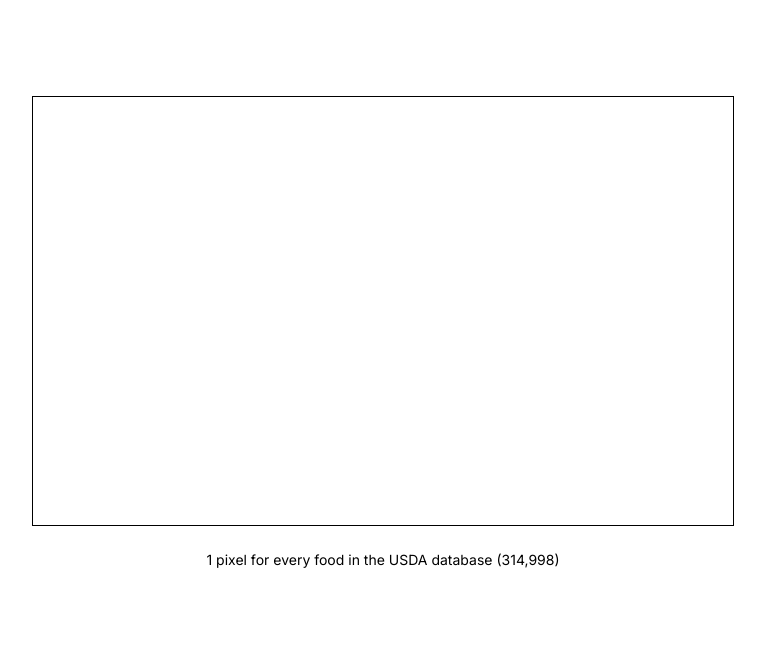
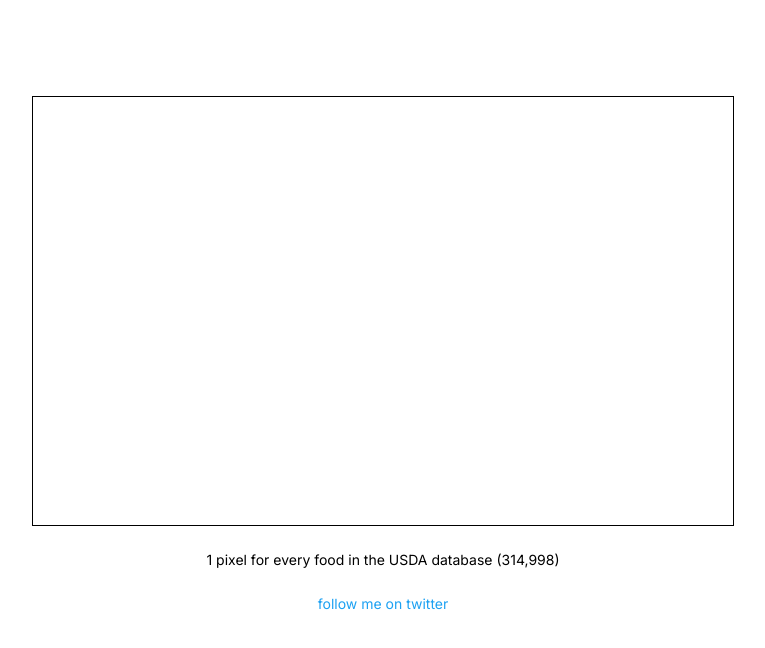
Before and after one commit to JoshElgar/foodpixel, a Next.js app: page / in a window 1280 px wide. Shown: the top 648 px of the page, without its empty margins (257-1022 px from the left). Built offline with nearby package versions, Linux system fonts and the light colour scheme.

Commit message:
Twitter link

```diff
--- a/src/app/globals.css
+++ b/src/app/globals.css
@@ -58,3 +58,11 @@ body {
 .food:hover .popup {
   visibility: visible;
 }
+
+a {
+  color: #1da1f2; /* Default link color */
+}
+
+a:hover {
+  color: #1a91da; /* Changes color to gold on hover */
+}
--- a/src/app/page.tsx
+++ b/src/app/page.tsx
@@ -6,9 +6,12 @@ export default function Home() {
   return (
     <main className="flex min-h-screen flex-col items-center py-8 lg:p-24">
       <RandomColorSquares />
-      <div className="text-sm text-center mt-6 px-12">
+      <p className="text-sm text-center mt-6 px-12">
         1 pixel for every food in the USDA database (314,998)
-      </div>
+      </p>
+      <p className="text-sm text-center mt-6 px-12">
+        <a href="https://twitter.com/joshelgar">follow me on twitter</a>
+      </p>
     </main>
   );
 }
--- a/src/app/squares.tsx
+++ b/src/app/squares.tsx
@@ -112,7 +112,7 @@ const RandomColorSquaresCanvas: React.FC = () => {
           style={{ border: "1px solid black" }}
         ></canvas>
       ) : (
-        <div>Loading...</div>
+        <div>Loading... (count to 3)</div>
       )}
       {hoveredFoodInfo && (
         <div
```
